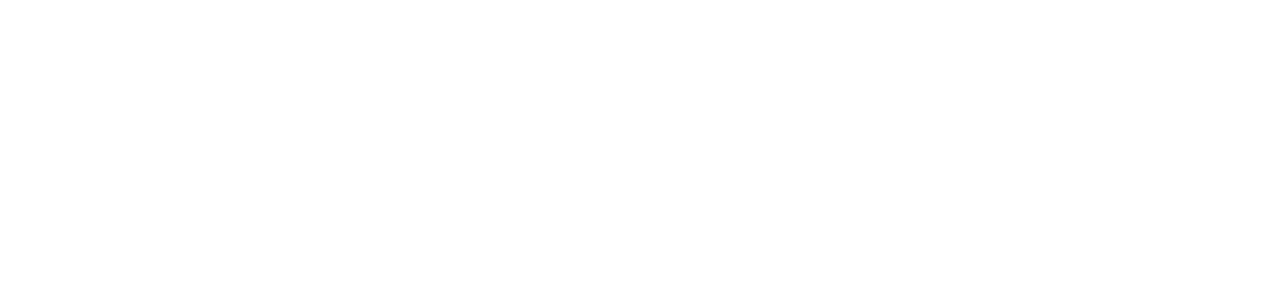
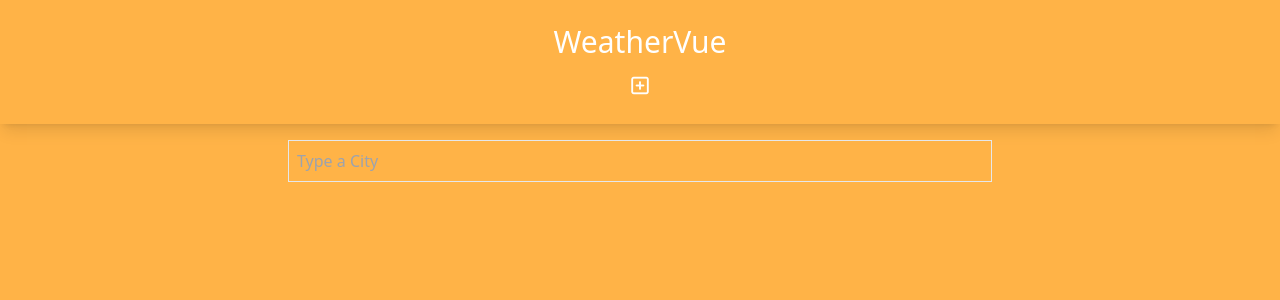
Before and after one commit to tamistyping/weatherVue-app, a Vue app: page / in a window 1280 px wide. Shown: the top 300 px of the page. Built offline with nearby package versions, Linux system fonts and the light colour scheme.

Commit message:
page layout design

```diff
--- a/package.json
+++ b/package.json
@@ -9,6 +9,7 @@
     "preview": "vite preview"
   },
   "dependencies": {
+    "axios": "^1.6.5",
     "vue": "^3.3.11",
     "vue-router": "^4.2.5"
   },
--- a/src/App.vue
+++ b/src/App.vue
@@ -1,5 +1,5 @@
 <template>
-  <div>
+  <div class="flex flex-col min-h-screen bg-weather-primary">
     <SiteNavigation />
     <RouterView />
   </div>
--- a/src/components/SiteNavigation.vue
+++ b/src/components/SiteNavigation.vue
@@ -1,9 +1,19 @@
 <template>
-    <div>
-
-    </div>
+    <header class="sticky top-0 bg-weather-primary shadow-lg">
+        <nav class="flex items-center justify-center text-white py-6">
+            <RouterLink :to="{ name: 'home' }" class="flex items-center gap-3">
+                <div class="flex flex-col items-center">
+                    <p class="text-3xl">WeatherVue</p>
+                    <div class="flex items-center gap-3 justify-center pt-3">
+                        <i class="fa-regular fa-square-plus text-xl hover:text-weather-secondary duration-150 cursor-pointer"></i>
+                    </div>
+                </div>
+            </RouterLink>
+        </nav>
+    </header>
 </template>
 
+
 <script setup>
-
+import { RouterLink } from "vue-router"
 </script>
--- a/src/views/HomeView.vue
+++ b/src/views/HomeView.vue
@@ -1,7 +1,13 @@
 <script setup>
+import { ref } from "vue"
+
 </script>
 
 <template>
-  <main>
+  <main class="container text-white">
+    <div class="pt-4 mb-8 relative">
+      <input type="text" v-model="searchQuery" placeholder="Type a City" class="py-2 px-2 w-full bg-transparent
+      border focus:border-weather-secondary focus:outline-none">
+    </div>
   </main>
 </template>
--- a/tailwind.config.js
+++ b/tailwind.config.js
@@ -3,8 +3,8 @@
   theme: {
     extend: {
       colors: {
-        "weather-primary": "#00668A",
-        "weather-secondary": "#004E71"
+        "weather-primary": "#ffb347",
+        "weather-secondary": "#282C35"
       },
     },
     fontFamily: {
```
Also changed, not shown: 1 other file (tests, documents, lock files or other folders).
